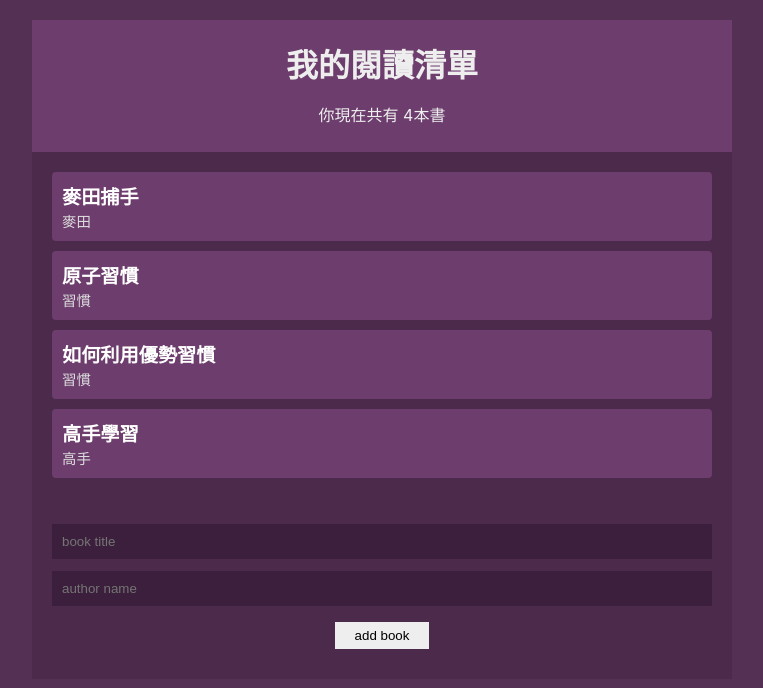
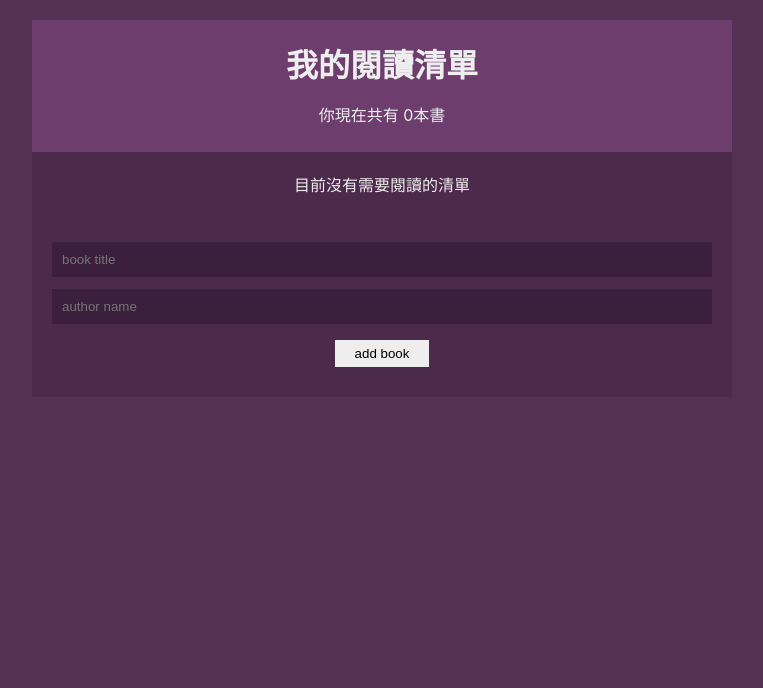
Before and after one commit to CHEN-YI-TING/react_context_api_practice, a React (Create React App) app: page / in a window 1280 px wide. Shown: the top 688 px of the page, without its empty margins (258-1021 px from the left). Built offline with nearby package versions, Linux system fonts and the light colour scheme.

Commit message:
use context api and localstorage save data

```diff
--- a/src/contexts/BookContext.js
+++ b/src/contexts/BookContext.js
@@ -1,4 +1,4 @@
-import React, { createContext, useState } from "react";
+import React, { createContext, useEffect, useState } from "react";
 import { v4 as uuid } from "uuid";
 
 //now we have a context object
@@ -6,12 +6,14 @@ export const BookContext = createContext();
 
 //create the provider and its functionality-->provider
 const BookProvider = (props) => {
-  const [books, setBooks] = useState([
-    { title: "麥田捕手", author: "麥田", id: 1 },
-    { title: "原子習慣", author: "習慣", id: 2 },
-    { title: "如何利用優勢習慣", author: "習慣", id: 3 },
-    { title: "高手學習", author: "高手", id: 4 },
-  ]);
+  const [books, setBooks] = useState(() => {
+    const localData = localStorage.getItem("books");
+    return localData ? JSON.parse(localData) : [];
+  });
+
+  useEffect(() => {
+    localStorage.setItem("books", JSON.stringify(books));
+  }, [books]);
 
   //for the pages that we want to access the context object's value--->consumer
   const addBook = (title, author) => {
@@ -29,3 +31,10 @@ const BookProvider = (props) => {
 };
 
 export default BookProvider;
+
+/* [
+   { title: "麥田捕手", author: "麥田", id: 1 },
+{ title: "原子習慣", author: "習慣", id: 2 },
+{ title: "如何利用優勢習慣", author: "習慣", id: 3 },
+{ title: "高手學習", author: "高手", id: 4 },
+], */
```
